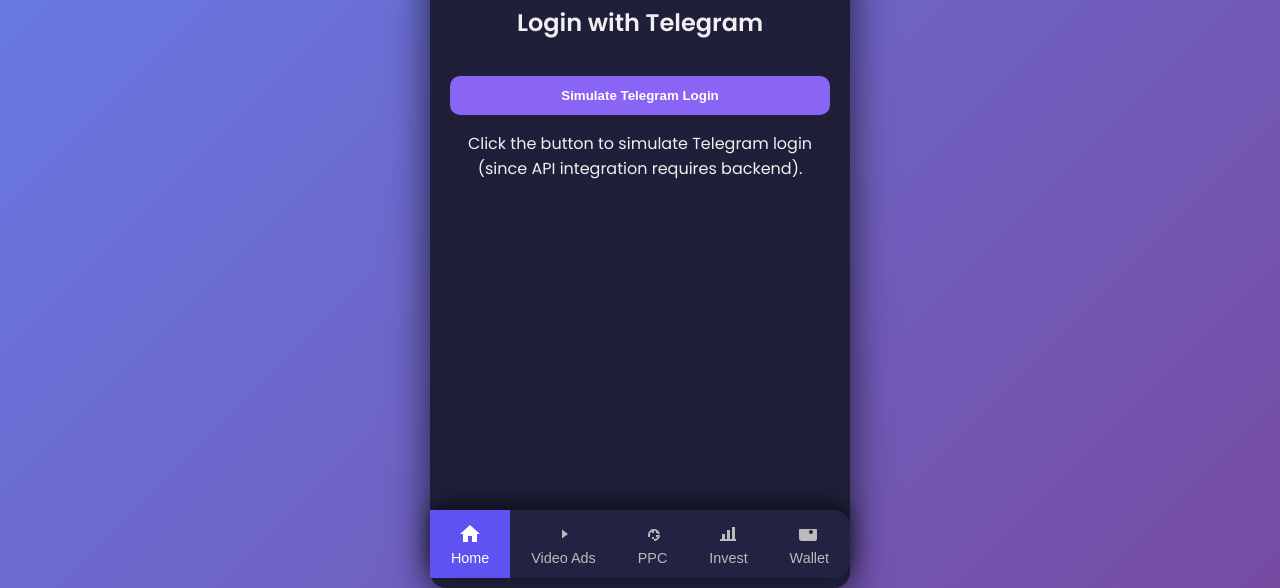
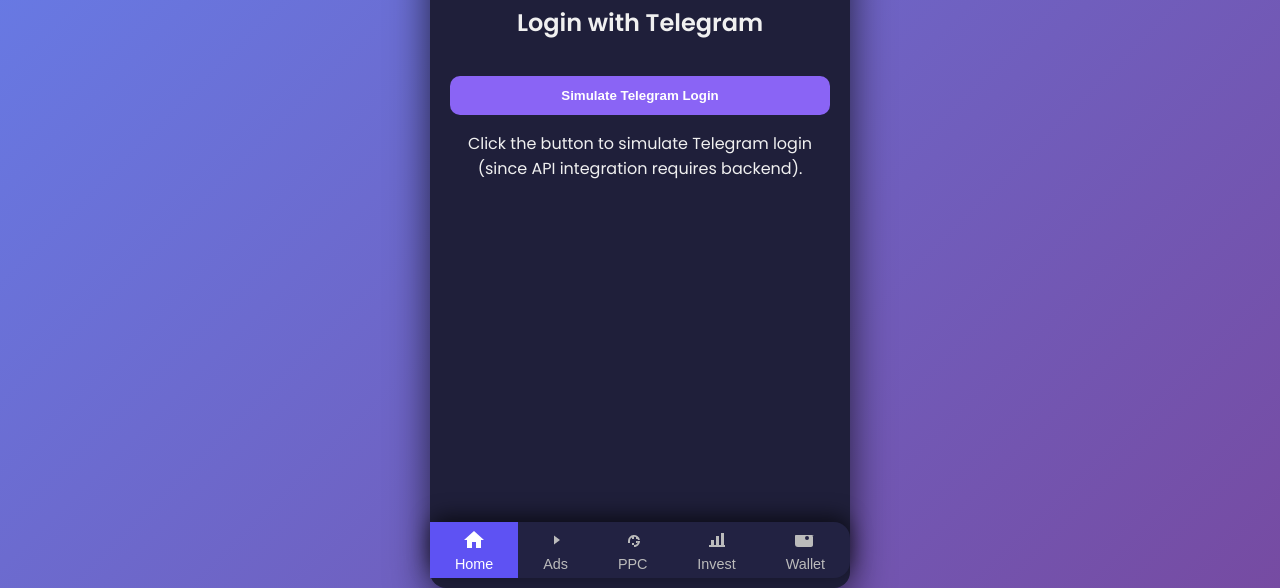
Before and after one commit to mahbub50000/Eazycash, a plain HTML site: page index.html in a window 1280 px wide. Shown: the part 212-800 px from the top of the page. Drawn offline with Linux system fonts and the light colour scheme.

Commit message:
Update index.html

```diff
--- a/index.html
+++ b/index.html
@@ -48,7 +48,7 @@
   }
   main {
     flex-grow: 1;
-    padding: 80px 20px 20px 20px;
+    padding: 80px 20px 70px 20px;
     overflow-y: auto;
   }
   footer {
@@ -66,7 +66,7 @@
   }
   footer button {
     flex-grow: 1;
-    padding: 12px 0;
+    padding: 6px 0;
     background: none;
     border: none;
     color: #bbb;
@@ -88,7 +88,7 @@
     }
     footer button {
       font-size: 0.8rem;
-      padding: 10px 0;
+      padding: 5px 0;
     }
   }
   footer button:hover,
@@ -658,9 +658,9 @@
     <svg viewBox="0 0 24 24"><path d="M10 20v-6h4v6h5v-8h3L12 3 2 12h3v8z"/></svg>
     Home
   </button>
-  <button id="nav-video" aria-label="Video Ads" title="Video Ads">
+  <button id="nav-video" aria-label="Ads" title="Ads">
     <svg viewBox="0 0 24 24"><path d="M10 16.5l6-4.5-6-4.5v9z"/></svg>
-    Video Ads
+    Ads
   </button>
   <button id="nav-ppc" aria-label="PPC Rewards" title="PPC Rewards">
     <svg viewBox="0 0 24 24"><path d="M13 17h-2v-2h2v2zm0-6h-2v-2h2v2zm4 4h-2v-2h2v2zm-8 0H7v-2h2v2zm8-4h-2V9h2v2zm-4 8c3.31 0 6-2.69 6-6h-2a4 4 0 01-4 4v2zm-6-6a6 6 0 0111.9-1h-2A4 4 0 009 13v2H7v-2z"/></svg>
```
